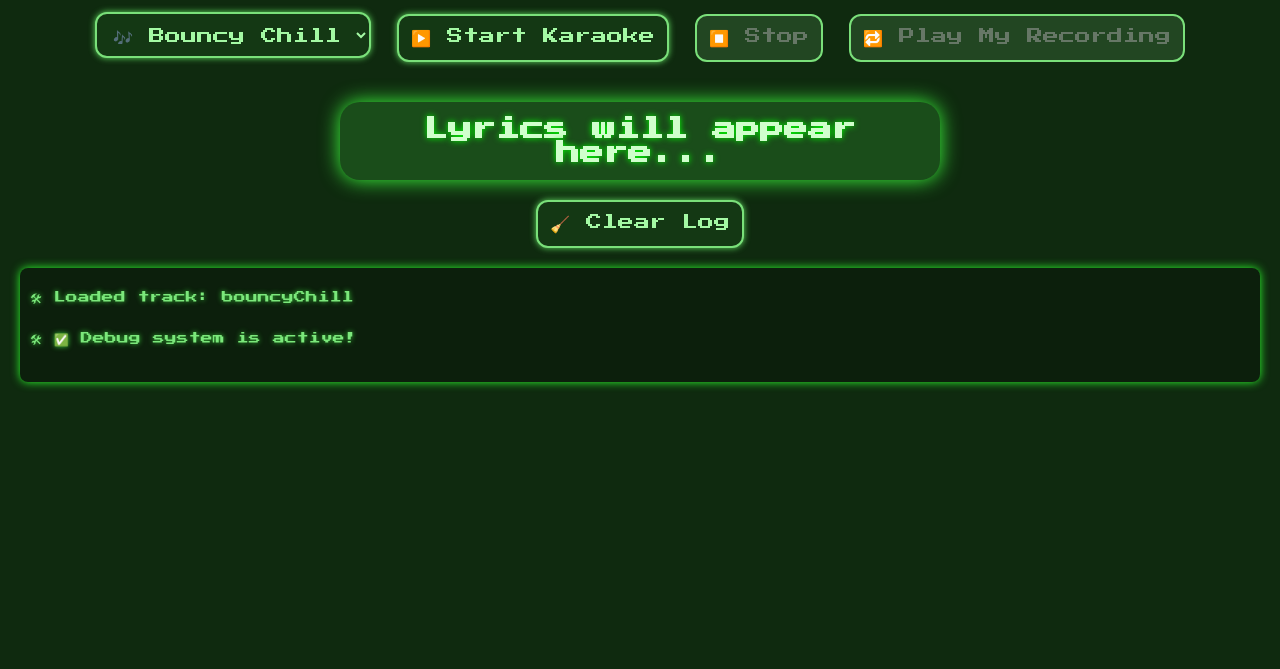
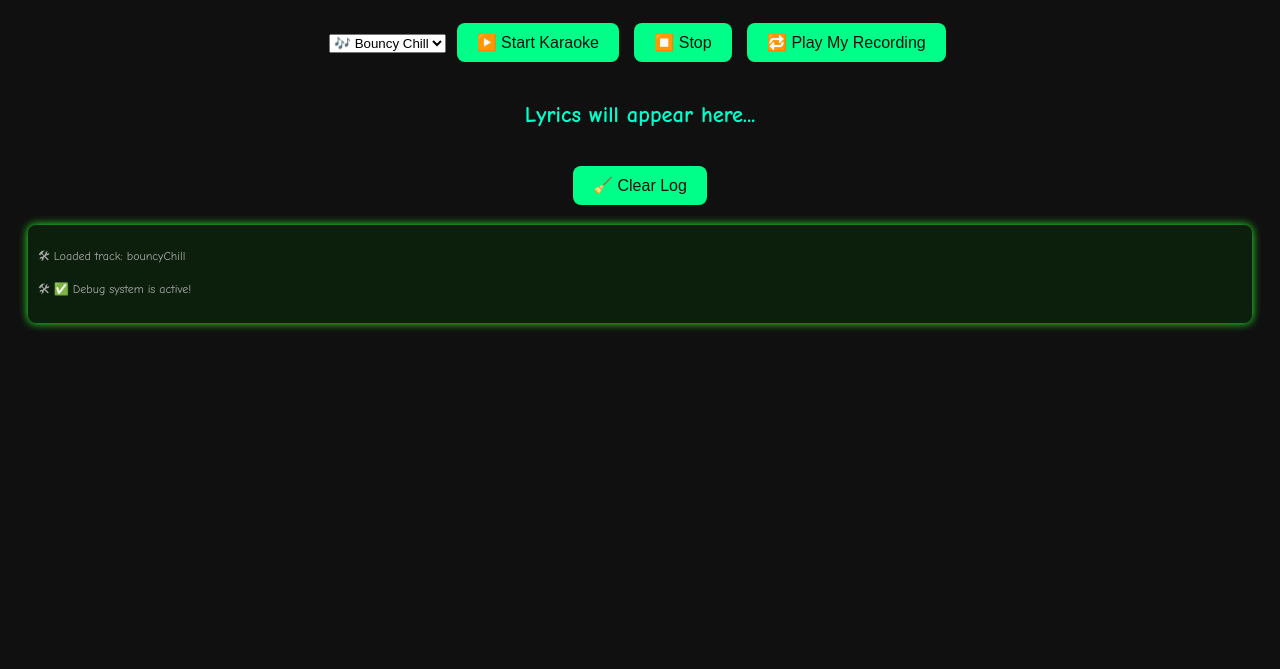
Before and after one commit to toobadnoah/VibeGoblin, a plain HTML site: page index.html in a window 1280 px wide. Shown: the part 131-800 px from the top of the page. Drawn offline with Linux system fonts and the light colour scheme.

Commit message:
Update style.css

```diff
--- a/style.css
+++ b/style.css
@@ -1,99 +1,36 @@
-@import url('https://fonts.googleapis.com/css2?family=Press+Start+2P&display=swap');
-
-* {
-  box-sizing: border-box;
-}
-
 body {
-  font-family: 'Press Start 2P', cursive, Arial, sans-serif;
+  font-family: 'Comic Sans MS', cursive, sans-serif;
+  background-color: #101010;
+  color: #00ff88;
   text-align: center;
   padding: 20px;
-  background: #0f2a0f;
-  color: #a4f9a4;
-  margin: 0;
 }
 
 h1 {
-  font-size: 2em;
-  margin-bottom: 0.3em;
-  text-shadow: 0 0 8px #4aff4a, 0 0 15px #1e7a1e;
+  font-size: 2.2em;
+  margin-bottom: 0.2em;
 }
 
-p {
+button {
+  padding: 10px 20px;
+  margin: 10px 5px;
   font-size: 1em;
-  color: #7be77b;
-  margin-bottom: 20px;
-  text-shadow: 0 0 5px #39c639;
+  background-color: #00ff88;
+  border: none;
+  border-radius: 8px;
+  cursor: pointer;
+  color: #101010;
+  transition: transform 0.1s;
 }
 
-select, button {
-  padding: 12px;
-  font-size: 1em;
-  margin: 10px 5px;
-  border-radius: 12px;
-  border: 2px solid #7ae07a;
-  background-color: #143814;
-  color: #a4f9a4;
-  cursor: pointer;
-  box-shadow: 0 0 6px #5fdb5f;
-  transition: all 0.3s ease;
-  font-family: 'Press Start 2P', monospace;
-}
-
-select:hover, button:hover:not(:disabled) {
-  background-color: #3b763b;
-  box-shadow: 0 0 15px #7df67d;
-}
-
-button:disabled {
-  background-color: #224622;
-  color: #667766;
-  cursor: not-allowed;
-  box-shadow: none;
+button:hover {
+  transform: scale(1.05);
 }
 
 .lyrics-box {
   margin-top: 30px;
-  font-size: 1.5em;
+  font-size: 1.4em;
   font-weight: bold;
-  min-height: 60px;
-  padding: 15px 25px;
-  background: #1a4d1a;
-  border-radius: 20px;
-  max-width: 600px;
-  margin-left: auto;
-  margin-right: auto;
-  box-shadow: 0 0 20px #3eff3e;
-  color: #d0ffcc;
-  text-shadow: 0 0 6px #00ff00;
+  color: #00ffcc;
+  min-height: 2em;
 }
-
-audio {
-  margin-top: 20px;
-  width: 100%;
-  max-width: 400px;
-  filter: drop-shadow(0 0 5px #33cc33);
-  border-radius: 12px;
-  background: #143814;
-}
-
-@media (max-width: 600px) {
-  h1 {
-    font-size: 1.5em;
-  }
-
-  .lyrics-box {
-    font-size: 1.2em;
-    padding: 10px 15px;
-  }
-
-  select, button {
-    font-size: 0.9em;
-    width: 90%;
-    max-width: 300px;
-  }
-
-  body {
-    padding: 15px;
-  }
-}
```
